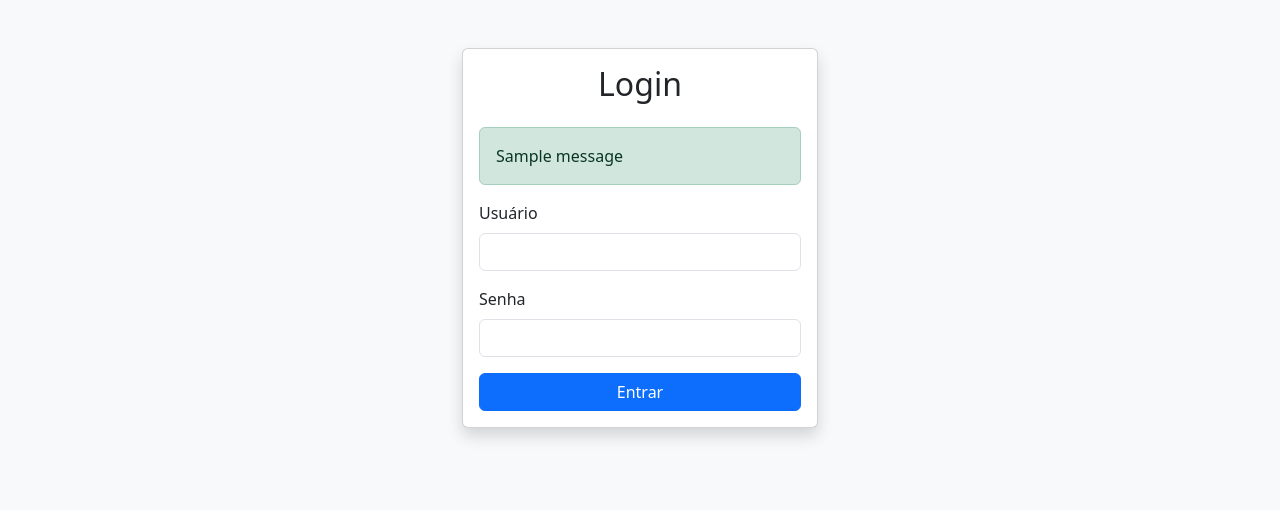
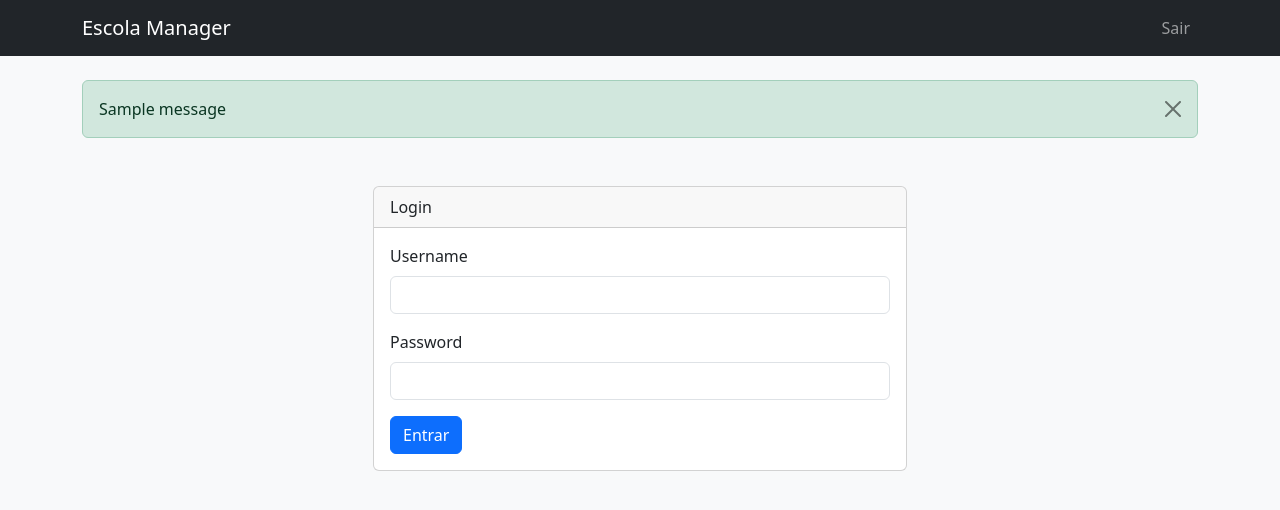
Before and after one commit to matheusbnas/case_tecnico_RecursosCognitivos, a Flask app: template escola_manager/app/templates/auth/login.html in a window 1280 px wide. Shown: the top 510 px of the page. Run offline with Flask 2, Linux system fonts and the light colour scheme; the template is opened without the code that fills it: values that come from a table or form of the project are taken from there, others are empty; a user stored in the database is signed in; tables that the repository leaves empty hold one stand-in row (values such as "Sample post"); one stand-in notice (Sample message) is shown; form fields are guessed from the names that the template uses.

Commit message:
Update: Arquivos na pasta App

```diff
--- a/escola_manager/__init__.py
+++ b/escola_manager/app/__init__.py
@@ -3,20 +3,15 @@
 from flask_sqlalchemy import SQLAlchemy
 from flask_login import LoginManager
 from flask_migrate import Migrate
-from .models import User  # Importação corrigida
 
 db = SQLAlchemy()
 migrate = Migrate()
 login = LoginManager()
 
 
-@login.user_loader
-def load_user(user_id):
-    return User.query.get(int(user_id))
-
-
 def create_app():
-    app = Flask(__name__)
+    # Especifica a pasta de templates
+    app = Flask(__name__, template_folder='templates')
     app.config.from_object(Config)
 
     db.init_app(app)
@@ -24,11 +19,17 @@
     login.init_app(app)
     login.login_view = 'auth.login'
 
-    # Registro de Blueprints
-    from escola_manager.auth import auth as auth_blueprint
+    from .models import User
+
+    @login.user_loader
+    def load_user(user_id):
+        return User.query.get(int(user_id))
+
+    # Registrar blueprints
+    from .auth import auth as auth_blueprint
     app.register_blueprint(auth_blueprint)
 
-    from escola_manager.routes import admin as admin_blueprint
+    from .routes import admin as admin_blueprint
     app.register_blueprint(admin_blueprint)
 
     return app
--- /dev/null
+++ b/escola_manager/app/static/css/style.css
@@ -0,0 +1,16 @@
+/* Estilos personalizados */
+body {
+    background-color: #f8f9fa;
+}
+
+.navbar {
+    margin-bottom: 20px;
+}
+
+.table {
+    background-color: white;
+}
+
+.alert {
+    margin-top: 20px;
+}
--- a/escola_manager/app/templates/auth/login.html
+++ b/escola_manager/app/templates/auth/login.html
@@ -1,28 +1,12 @@
-<!DOCTYPE html>
-<html lang="pt-br">
-<head>
-    <meta charset="UTF-8">
-    <meta name="viewport" content="width=device-width, initial-scale=1.0">
-    <title>Login - Sistema Escolar</title>
-    <link href="https://cdn.jsdelivr.net/npm/bootstrap@5.3.0/dist/css/bootstrap.min.css" rel="stylesheet">
-</head>
-<body class="bg-light">
-    <div class="container">
-        <div class="row justify-content-center mt-5">
-            <div class="col-md-6 col-lg-4">
-                <div class="card shadow">
+{% extends "base.html" %}
+{% block content %}
+<div class="container mt-5">
+    <div class="row justify-content-center">
+        <div class="col-md-6">
+            <div class="card">
+                <div class="card-header">Login</div>
                 <div class="card-body">
-                        <h2 class="text-center mb-4">Login</h2>
-
-                        {% with messages = get_flashed_messages(with_categories=true) %}
-                            {% if messages %}
-                                {% for category, message in messages %}
-                                    <div class="alert alert-{{ category }}">{{ message }}</div>
-                                {% endfor %}
-                            {% endif %}
-                        {% endwith %}
-
-                        <form method="POST" action="{{ url_for('auth.login') }}">
+                    <form method="POST">
                         {{ form.hidden_tag() }}
                         <div class="mb-3">
                             {{ form.username.label(class="form-label") }}
@@ -32,16 +16,11 @@
                             {{ form.password.label(class="form-label") }}
                             {{ form.password(class="form-control") }}
                         </div>
-                            <div class="d-grid">
-                                {{ form.submit(class="btn btn-primary") }}
-                            </div>
+                        <button type="submit" class="btn btn-primary">Entrar</button>
                     </form>
                 </div>
             </div>
         </div>
     </div>
 </div>
-
-    <script src="https://cdn.jsdelivr.net/npm/bootstrap@5.3.0/dist/js/bootstrap.bundle.min.js"></script>
-</body>
-</html>
+{% endblock %}
--- a/escola_manager/app/templates/base.html
+++ b/escola_manager/app/templates/base.html
@@ -1,18 +1,41 @@
-<!-- templates/base.html -->
 <!DOCTYPE html>
-<html>
+<html lang="pt-br">
 <head>
-    <meta charset="utf-8">
+    <meta charset="UTF-8">
+    <meta name="viewport" content="width=device-width, initial-scale=1.0">
     <title>Escola Manager</title>
-    <link rel="stylesheet" href="https://stackpath.bootstrapcdn.com/bootstrap/4.3.1/css/bootstrap.min.css">
+    <link href="https://cdn.jsdelivr.net/npm/bootstrap@5.3.0/dist/css/bootstrap.min.css" rel="stylesheet">
+    <link rel="stylesheet" href="{{ url_for('static', filename='css/style.css') }}">
 </head>
 <body>
-    <nav class="navbar navbar-expand-lg navbar-light bg-light">
-        <a class="navbar-brand" href="#">Escola Manager</a>
-        <!-- Itens de navegação baseados na role -->
+    <nav class="navbar navbar-expand-lg navbar-dark bg-dark">
+        <div class="container">
+            <a class="navbar-brand" href="/">Escola Manager</a>
+            <div class="navbar-nav ms-auto">
+                {% if current_user.is_authenticated %}
+                    <a class="nav-link" href="{{ url_for('auth.logout') }}">Sair</a>
+                {% else %}
+                    <a class="nav-link" href="{{ url_for('auth.login') }}">Login</a>
+                {% endif %}
+            </div>
+        </div>
     </nav>
+
     <div class="container mt-4">
+        {% with messages = get_flashed_messages(with_categories=true) %}
+            {% if messages %}
+                {% for category, message in messages %}
+                    <div class="alert alert-{{ category }} alert-dismissible fade show">
+                        {{ message }}
+                        <button type="button" class="btn-close" data-bs-dismiss="alert"></button>
+                    </div>
+                {% endfor %}
+            {% endif %}
+        {% endwith %}
+
         {% block content %}{% endblock %}
     </div>
+
+    <script src="https://cdn.jsdelivr.net/npm/bootstrap@5.3.0/dist/js/bootstrap.bundle.min.js"></script>
 </body>
 </html>
```
Also changed, not shown: escola_manager/app/templates/admin/schools.html (+7 -3 lines), escola_manager/app/auth.py (renamed from escola_manager/auth.py), escola_manager/app/forms.py (renamed from escola_manager/forms.py), escola_manager/app/models.py (renamed from escola_manager/models.py), escola_manager/app/routes.py (renamed from escola_manager/routes.py). Lines whose indentation alone changed are shown as unchanged.
